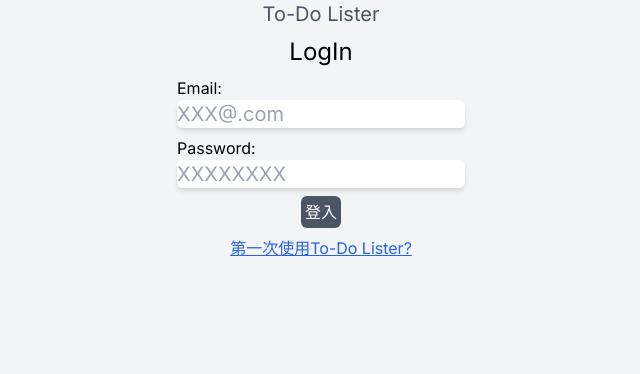
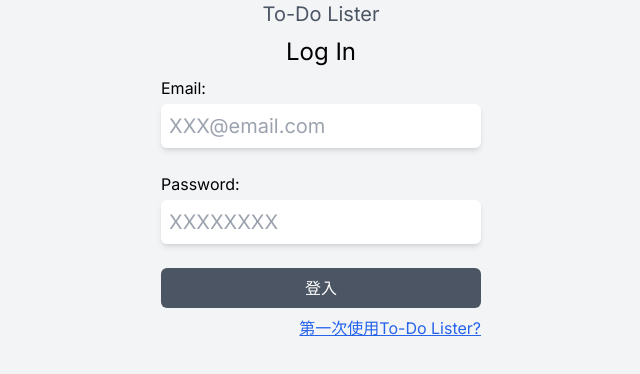
Before and after one commit to jeffrey-312/nextjs_practice, a Next.js app: page /login in a window 1280 px wide. Shown: the top 374 px of the page, without its empty margins (319-959 px from the left). Built offline with nearby package versions, Linux system fonts and the light colour scheme.

Commit message:
LogIn page

```diff
--- a/src/app/login/page.tsx
+++ b/src/app/login/page.tsx
@@ -1,38 +1,74 @@
 "use client";
 import { useState } from 'react';
+import EmailInput from '@/components/EmailInput';
+import PasswordInput from '@/components/PasswordInput';
 
-const Login = () => {
-    const [inputText, setInputText]=useState("")
+
+const Login: React.FC = () => {
+    const [email, setEmail] = useState("");
+    const [password, setPassword] = useState("");
+
+    const handleLogin = () => {//按下登入要做的動作
+        console.log("Email:", email);
+        console.log("Password:", password);
+    };
+
     return (
         <div className='flex flex-col items-center bg-gray-100 pb-32 gap-2'>
             <div className='text-xl text-gray-600'>To-Do Lister</div>
-            <div className='text-2xl'>LogIn</div>
-            <div>
-                <div>Email:</div>
-                <input
-                className="text-xl rounded-md shadow-md"
-                type="text"
-                placeholder='XXX@.com'
-                value={inputText}
-                onChange={e=>setInputText(e.target.value)}
-                />
-            </div>
-            <div>
-                <div>Password:</div>
-                <input
-                className="text-xl rounded-md shadow-md"
-                type="text"
-                placeholder='XXXXXXXX'
-                value={inputText}
-                onChange={e=>setInputText(e.target.value)}
-                />
-            </div>
-
-            <button className='bg-gray-600 text-white rounded-md py-1 px-1'>
+            <div className='text-2xl'>Log In</div>
+            <EmailInput email={email} setEmail={setEmail} />
+            <PasswordInput password={password} setPassword={setPassword} />
+            <button
+                className='bg-gray-600 text-white rounded-md py-2 px-4 w-80'
+                onClick={handleLogin}
+            >
                 登入
             </button>
-            <a href="#" className='text-blue-600 underline'>第一次使用To-Do Lister?</a>
+            <div className='w-80 text-right'>
+                <a href="#" className='text-blue-600 underline'>第一次使用To-Do Lister?</a>
+            </div>
         </div>
     );
-}
+};
+
 export default Login;
+
+// const Login = () => {
+//     const [email, setEmail] = useState("");
+//     const [password, setPassword] = useState("");
+
+//     return (
+//         <div className='flex flex-col items-center bg-gray-100 pb-32 gap-2'>
+//             <div className='text-xl text-gray-600'>To-Do Lister</div>
+//             <div className='text-2xl'>Log In</div>
+//             <div className='w-80'>
+//                 <div className='text-left mb-1'>Email:</div>
+//                 <input
+//                     className="text-xl rounded-md shadow-md w-full p-2 mb-4"
+//                     type="email"
+//                     placeholder='XXX@email.com'
+//                     value={email}
+//                     onChange={e => setEmail(e.target.value)}
+//                 />
+//             </div>
+//             <div className='w-80'>
+//                 <div className='text-left mb-1'>Password:</div>
+//                 <input
+//                     className="text-xl rounded-md shadow-md w-full p-2 mb-4"
+//                     type="password"
+//                     placeholder='XXXXXXXX'
+//                     value={password}
+//                     onChange={e => setPassword(e.target.value)}
+//                 />
+//             </div>
+//             <button className='bg-gray-600 text-white rounded-md py-2 px-4 w-80'>
+//                 登入
+//             </button>
+//             <div className='w-80 text-right'>
+//                 <a href="#" className='text-blue-600 underline'>第一次使用To-Do Lister?</a>
+//             </div>
+//         </div>
+//     );
+// }
+// export default Login;
--- a/src/app/todos/page.tsx
+++ b/src/app/todos/page.tsx
@@ -14,10 +14,25 @@ const Todos = () => {
     const [inputText, setInputText]=useState("");//預設是沒有內容，內容改變時更新
     const [tasks, setTasks]=useState(["read book", "jogging", "homework"]);
 
+    // 新增任務的函數
+    const addTask = () => {
+        // 確認輸入文字不為空
+        if (inputText.trim()) {
+            // 更新任務清單，新增輸入文字
+            setTasks([...tasks, inputText]);
+            // 清空輸入框
+            setInputText("");
+        }
+    };
+
     return (
         <div className='flex flex-col items-center gap-2 pt-8 bg-blue-200 pb-32'>
             <Title />
-            <InputTask></InputTask>
+            <InputTask
+                inputText={inputText}
+                setInputText={setInputText}
+                addTask={addTask}
+            />
             <div className='py-2'></div>
             {tasks.map((task,index)=>(
                 <Task key={index} content={task}/>
--- /dev/null
+++ b/src/components/EmailInput.tsx
@@ -0,0 +1,28 @@
+"use client";
+import React, { ChangeEvent } from 'react';
+
+interface EmailInputProps {
+    email: string;
+    setEmail: (email: string) => void;
+}
+
+const EmailInput: React.FC<EmailInputProps> = ({ email, setEmail }) => {
+    const handleChange = (e: ChangeEvent<HTMLInputElement>) => {
+        setEmail(e.target.value); // 更新Email
+    };
+
+    return (
+        <div className='w-80'>
+            <div className='text-left mb-1'>Email:</div>
+            <input
+                className="text-xl rounded-md shadow-md w-full p-2 mb-4"
+                type="email"
+                placeholder='XXX@email.com'
+                value={email}
+                onChange={handleChange}
+            />
+        </div>
+    );
+};
+
+export default EmailInput;
--- a/src/components/InputTask.tsx
+++ b/src/components/InputTask.tsx
@@ -1,19 +1,37 @@
-"use client"
-import { useEffect, useState } from 'react';
-export default function InputTask(){
-    const [inputText, setInputText]=useState("")//預設是沒有內容，內容改變時更新
+"use client";
+import React, { ChangeEvent, KeyboardEvent } from 'react';
+
+// 定義 InputTask 元件的 props 類型
+interface InputTaskProps {
+    inputText: string;
+    setInputText: (text: string) => void;//接收string當參數，並改寫任務的array
+    addTask: () => void;//不接收參數且沒有返回值的函數
+}
+//React.FC泛型接口、指定 props 的類型為 InputTaskProps
+const InputTask: React.FC<InputTaskProps> = ({ inputText, setInputText, addTask }) => {
+    // 處理輸入框內容變更
+    const handleInputChange = (e: ChangeEvent<HTMLInputElement>) => {
+        setInputText(e.target.value); // 更新輸入框內容
+    };
 
     return (
         <div className='flex gap-2'>
             <input
-            className="text-xl rounded-md shadow-md"//rounded邊角、shadow陰影
-            type="text"
-            placeholder='enter task' //提示輸入內容
-            value={inputText} //預設沒有內容
-            onChange={e=>setInputText(e.target.value)}
+                type="text"
+                value={inputText} // 綁定輸入框內容
+                onChange={handleInputChange} // 綁定內容變更事件
+                className='input-class' // 添加樣式類別
+                placeholder='輸入任務' // 輸入框提示文字
             />
-            <button className='text-l shadow-md text-white bg-blue-600 rounded-md px-3 py-1'>ADD</button>
+            <button
+                className='text-l shadow-md text-white bg-blue-600 rounded-md px-3 py-1'
+                onClick={addTask} // 綁定點擊事件處理器
+            >
+                ADD
+            </button>
             {/* <button className='text-l shadow-md text-white bg-orange-600 rounded-md px-3 py-1'>Clear</button> */}
         </div>
-    )
-}
+    );
+};
+
+export default InputTask;
--- /dev/null
+++ b/src/components/PasswordInput.tsx
@@ -0,0 +1,29 @@
+"use client";
+import React, { ChangeEvent } from 'react';
+
+interface PasswordInputProps {
+    password: string;
+    setPassword: (password: string) => void;
+}
+
+const PasswordInput: React.FC<PasswordInputProps> = ({ password, setPassword }) => {
+    //React.FunctionComponent:函数组件，React.FC會依照Props定義好的屬性型別帶入參數，有點像平時我們寫function帶入參數的概念一樣
+    const handleChange = (e: ChangeEvent<HTMLInputElement>) => {
+        setPassword(e.target.value); // 更新Password
+    };
+
+    return (
+        <div className='w-80'>
+            <div className='text-left mb-1'>Password:</div>
+            <input
+                className="text-xl rounded-md shadow-md w-full p-2 mb-4"
+                type="password"
+                placeholder='XXXXXXXX'
+                value={password}
+                onChange={handleChange}
+            />
+        </div>
+    );
+};
+
+export default PasswordInput;
```
Also changed, not shown: src/app/signup/page.tsx (added), src/components/InputPass.tsx (deleted).
